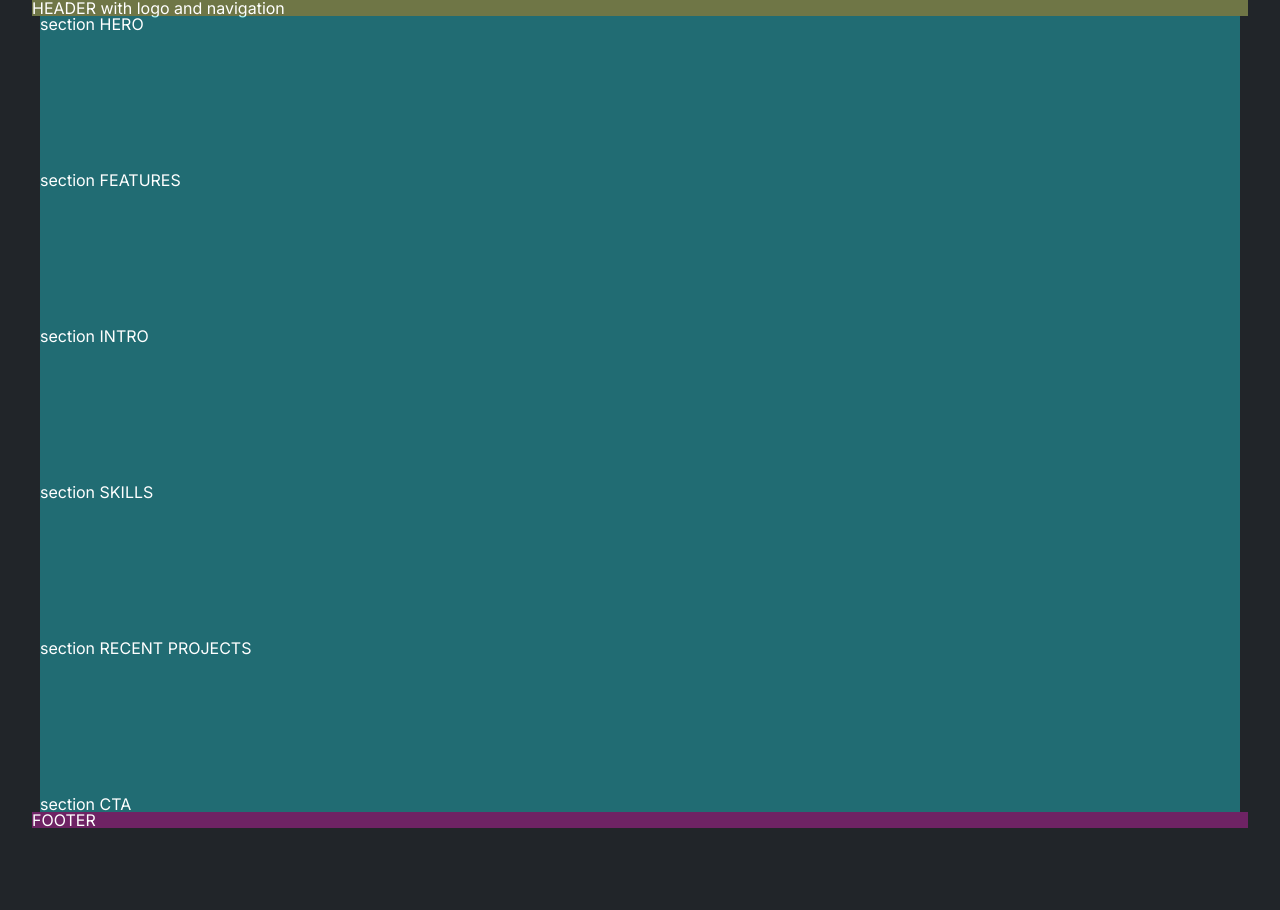
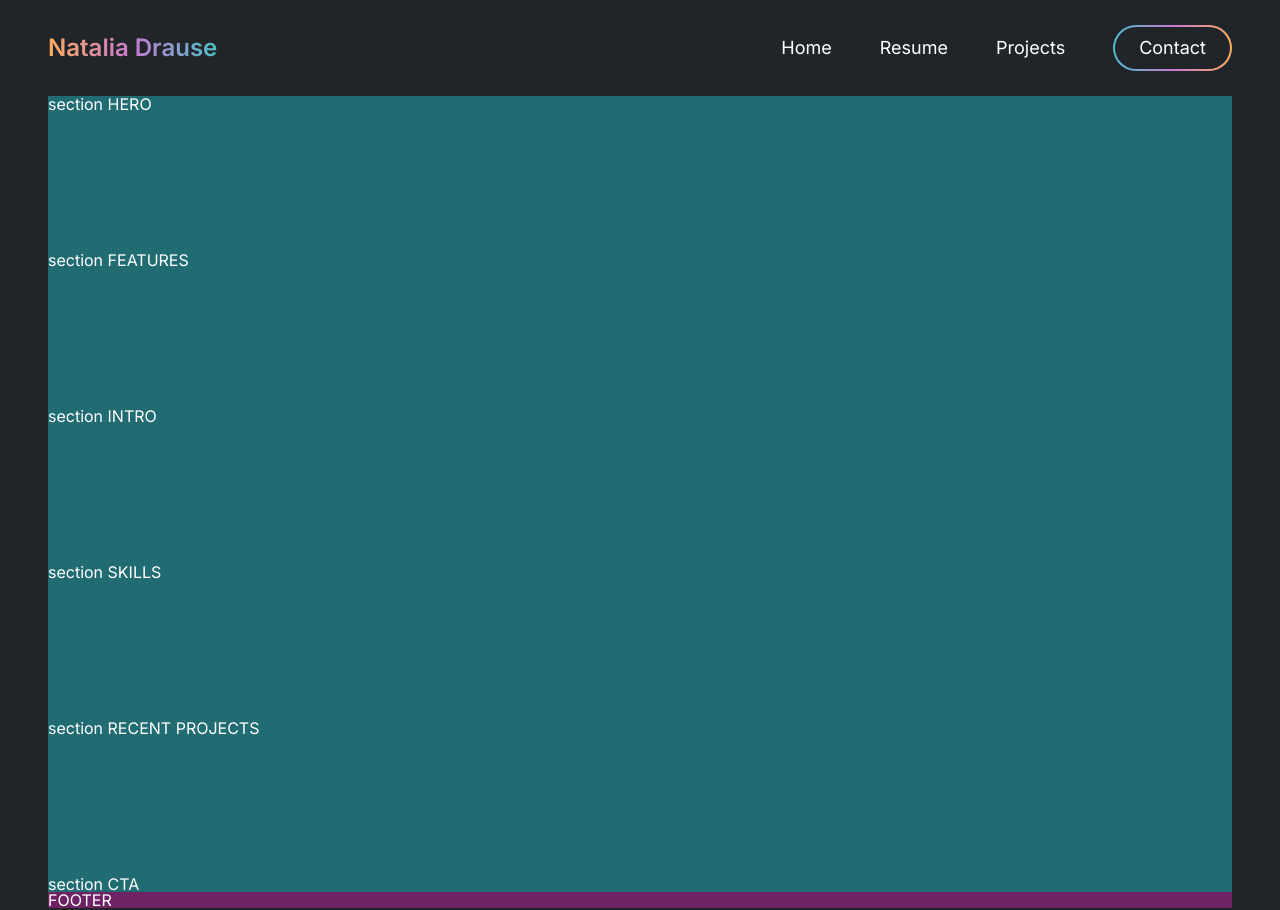
Before and after one commit to NataliaDrause/PortfolioSite, a website: page src/index.html in a window 1280 px wide. Before the commit the page ends 830 px from the top, so only its background shows below. Drawn offline with nearby package versions, Linux system fonts and the light colour scheme; files that its build step writes are made by us from their sources.

Commit message:
add header with navigation

```diff
--- a/src/index.html
+++ b/src/index.html
@@ -14,7 +14,18 @@
 
   <body class="container">
 
-    <header class="header">HEADER with logo and navigation</header>
+    <header class="header">
+      <a href="#" class="header__logo">Natalia Drause</a>
+      <nav class="main-nav">
+        <ul class="main-nav__list">
+          <li><a class="main-nav__link" href="#">Home</a></li>
+          <li><a class="main-nav__link" href="#">Resume</a></li>
+          <li><a class="main-nav__link" href="#">Projects</a></li>
+          <li><a class="main-nav__cta" href="#">Contact</a></li>
+        </ul>
+      </nav>
+      <button class="mobile-nav__btn">=</button>
+    </header>
 
     <main class="main">
       <section class="section">section HERO</section>
--- a/src/sass/base/_base.scss
+++ b/src/sass/base/_base.scss
@@ -24,7 +24,7 @@ body {
   min-height: 100vh;
   max-width: 180rem;
   margin: 0 auto;
-  padding: 0 3.2rem;
+  padding: 0 4.8rem;
   display: grid;
   grid-template-columns: 1fr [main-start] minmax(min-content, 120rem) [main-end] 1fr;
   grid-template-rows: auto 1fr auto;
@@ -48,9 +48,9 @@ body {
 
 // TEMPORARY COLOR GROUPS
 
-header {
-  background-color: rgba(228, 239, 113, 0.4);
-}
+// header {
+//   background-color: rgba(228, 239, 113, 0.4);
+// }
 
 main {
   background-color: rgba(33, 214, 226, 0.4);
--- a/src/sass/layout/_navigation.scss
+++ b/src/sass/layout/_navigation.scss
@@ -1,3 +1,88 @@
 // -----------------------------------------------------------------------------
 // This file contains all styles related to the navigation.
 // -----------------------------------------------------------------------------
+
+.header {
+  height: 9.6rem;
+  display: flex;
+  justify-content: space-between;
+  align-items: center;
+
+  &__logo:link,
+  &__logo:visited {
+    display: inline-block;
+    text-decoration: none;
+    background: -webkit-linear-gradient(right, #4BC0C8, #C779D0, #FEAC5E);
+    -webkit-background-clip: text;
+    -webkit-text-fill-color: transparent;
+    //color: $color-text;
+    font-weight: 600;
+    font-size: 2.4rem;
+    transition: all .2s;
+  }
+
+  &__logo:hover,
+  &__logo:active {
+    color: $color-primary-cold;
+  }
+
+}
+
+.main-nav {
+
+  &__list {
+    list-style: none;
+    display: flex;
+    align-items: center;
+    gap: 4.8rem;
+  }
+
+  &__link:link,
+  &__link:visited {
+    display: inline-block;
+    text-decoration: none;
+    color: $color-text;
+    font-weight: 400;
+    font-size: 1.8rem;
+    transition: all .2s;
+  }
+
+  &__link:hover,
+  &__link:active {
+    color: $color-primary-cold;
+    // background: -webkit-linear-gradient(right, #4BC0C8, #C779D0, #FEAC5E);
+    // -webkit-background-clip: text;
+    // -webkit-text-fill-color: transparent;
+    transform: translateY(-1px);
+  }
+
+  &__cta:link,
+  &__cta:visited {
+    display: inline-block;
+    text-decoration: none;
+    color: $color-text;
+    font-weight: 400;
+    font-size: 1.8rem;
+    transition: all .2s;
+    padding: 1.2rem 2.4rem;
+    border-radius: 100px;
+    color: $color-text;
+    background: linear-gradient($color-grey-dark, $color-grey-dark) padding-box,
+    linear-gradient(to right, #4BC0C8, #C779D0, #FEAC5E) border-box;
+    border-radius: 100px;
+    border: 2px solid transparent;
+  }
+
+  &__cta:hover,
+  &__cta:active {
+    transform: translateY(-1px);
+    color: $color-text;
+  }
+}
+
+
+// MOBILE NAVIGATION
+
+.mobile-nav__btn {
+  display: none;
+}
```
